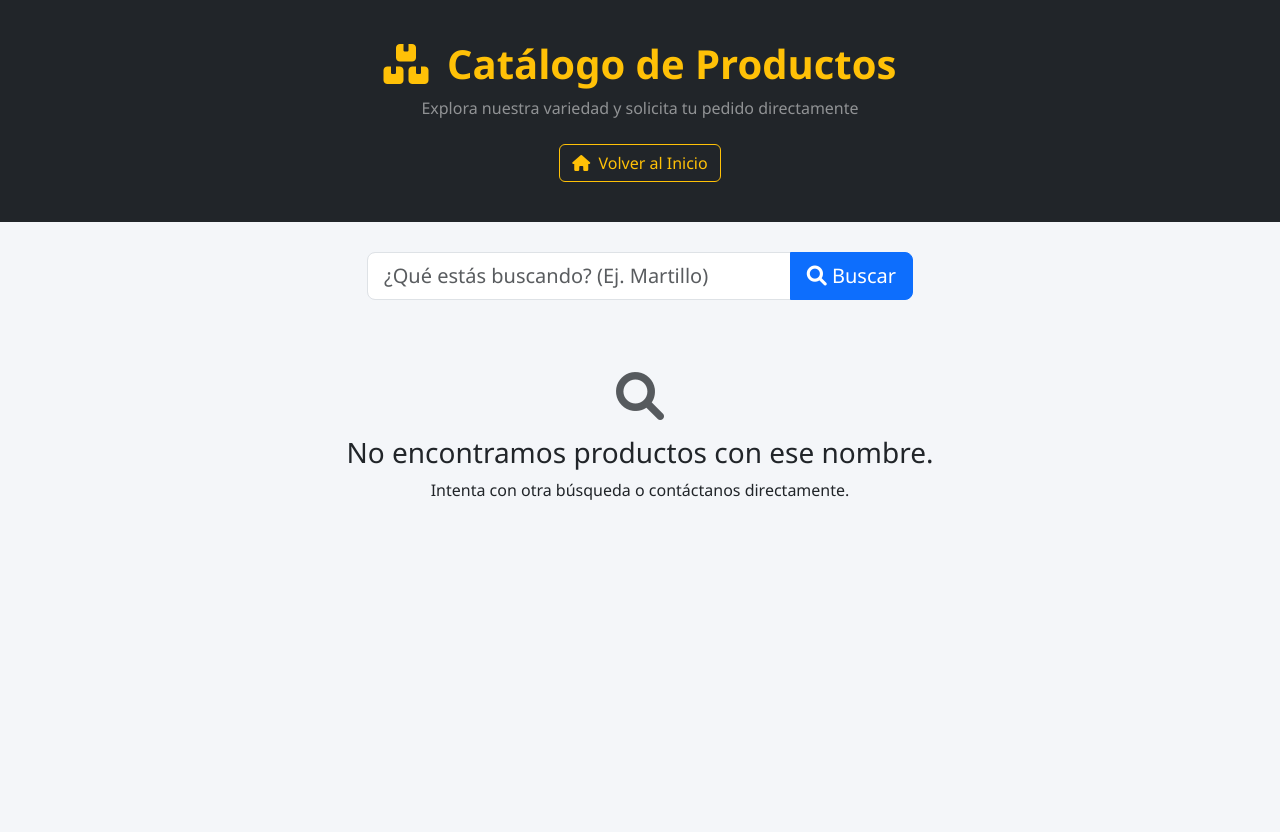
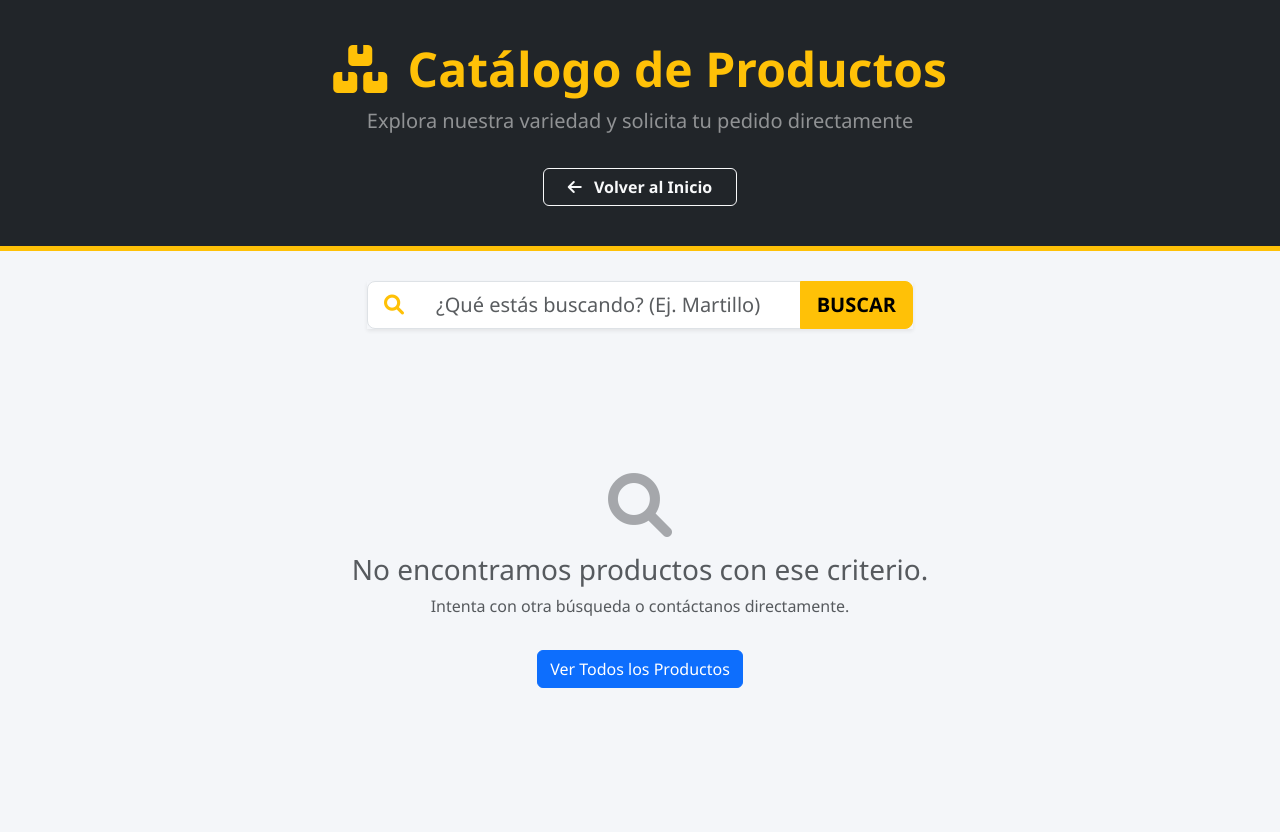
Before and after one commit to Andrevalqui/mi-ferreteria, a Django app: template inventario/templates/inventario/catalogo.html in a window 1280 px wide. Before the commit the page ends 500 px from the top, so only its background shows below. Run offline with Django 5.2, Linux system fonts and the light colour scheme; the template is opened without the code that fills it, so the values that code supplies are empty; parts of the project's set-up code (start-up, migrations or seed data) failed here and were passed over.

Commit message:
Update catalogo.html

```diff
--- a/inventario/templates/inventario/catalogo.html
+++ b/inventario/templates/inventario/catalogo.html
@@ -7,67 +7,79 @@
     <title>Catálogo de Productos | Ferretería Master</title>
     <link href="https://cdn.jsdelivr.net/npm/bootstrap@5.3.3/dist/css/bootstrap.min.css" rel="stylesheet">
     <link rel="stylesheet" href="https://cdnjs.cloudflare.com/ajax/libs/font-awesome/6.0.0-beta3/css/all.min.css">
+    <link href="https://fonts.googleapis.com/css2?family=Roboto+Condensed:wght@700&display=swap" rel="stylesheet">
     <style>
         body { background-color: #f4f6f9; font-family: 'Segoe UI', sans-serif; }
         .catalogo-header {
             background: #212529; color: #ffc107; padding: 40px 0; margin-bottom: 30px; text-align: center;
+            border-bottom: 5px solid #ffc107;
         }
         .product-card {
-            border: none; border-radius: 12px; transition: all 0.3s; background: white; overflow: hidden; height: 100%; box-shadow: 0 4px 10px rgba(0,0,0,0.05);
+            border: none; border-radius: 12px; transition: all 0.3s; background: white; overflow: hidden; height: 100%;
+            box-shadow: 0 4px 10px rgba(0,0,0,0.05); position: relative;
         }
-        .product-card:hover { transform: translateY(-5px); box-shadow: 0 10px 20px rgba(0,0,0,0.15); }
-        .card-img-top {
-            height: 200px; object-fit: contain; padding: 20px; background-color: #fff; border-bottom: 1px solid #eee;
+        .product-card:hover { transform: translateY(-5px); box-shadow: 0 15px 30px rgba(0,0,0,0.15); }
+        .card-img-placeholder {
+            height: 200px; display: flex; align-items: center; justify-content: center; background-color: #e9ecef; color: #adb5bd;
         }
-        .price-tag { font-size: 1.5rem; font-weight: bold; color: #212529; }
-        .stock-badge { position: absolute; top: 10px; right: 10px; background: rgba(0,0,0,0.6); color: white; padding: 5px 10px; border-radius: 20px; font-size: 0.8rem; }
+        .price-tag { font-size: 1.8rem; font-weight: bold; color: #212529; font-family: 'Roboto Condensed', sans-serif; }
+        .stock-badge {
+            position: absolute; top: 15px; right: 15px;
+            background: rgba(0,0,0,0.7); color: white; padding: 5px 12px; border-radius: 20px; font-weight: bold; font-size: 0.85rem;
+        }
     </style>
 </head>
 <body>
 
     <header class="catalogo-header">
         <div class="container">
-            <h1 class="fw-bold"><i class="fas fa-boxes me-2"></i> Catálogo de Productos</h1>
-            <p class="text-white-50">Explora nuestra variedad y solicita tu pedido directamente</p>
-            <a href="{% url 'inventario:portal' %}" class="btn btn-outline-warning mt-2">
-                <i class="fas fa-home me-1"></i> Volver al Inicio
+            <h1 class="fw-bold display-5"><i class="fas fa-boxes me-2"></i> Catálogo de Productos</h1>
+            <p class="text-white-50 fs-5">Explora nuestra variedad y solicita tu pedido directamente</p>
+            <a href="{% url 'inventario:portal' %}" class="btn btn-outline-light mt-3 px-4 fw-bold">
+                <i class="fas fa-arrow-left me-2"></i> Volver al Inicio
             </a>
         </div>
     </header>
 
     <div class="container mb-5">
         <!-- BUSCADOR -->
-        <div class="row justify-content-center mb-4">
-            <div class="col-md-6">
-                <form method="get" class="input-group input-group-lg">
-                    <input type="text" name="q" class="form-control" placeholder="¿Qué estás buscando? (Ej. Martillo)" value="{{ busqueda }}">
-                    <button class="btn btn-primary" type="submit"><i class="fas fa-search"></i> Buscar</button>
+        <div class="row justify-content-center mb-5">
+            <div class="col-md-8 col-lg-6">
+                <form method="get" class="input-group input-group-lg shadow-sm">
+                    <span class="input-group-text bg-white"><i class="fas fa-search text-warning"></i></span>
+                    <input type="text" name="q" class="form-control border-start-0" placeholder="¿Qué estás buscando? (Ej. Martillo)" value="{{ busqueda }}">
+                    <button class="btn btn-warning fw-bold" type="submit">BUSCAR</button>
                 </form>
+                {% if categoria_filtro %}
+                <div class="text-center mt-2">
+                    <span class="badge bg-secondary">Filtro activo: {{ categoria_filtro }} <a href="{% url 'inventario:catalogo' %}" class="text-white ms-2"><i class="fas fa-times"></i></a></span>
+                </div>
+                {% endif %}
             </div>
         </div>
 
         <!-- LISTA DE PRODUCTOS -->
         <div class="row g-4">
             {% for producto in productos %}
-            <div class="col-md-6 col-lg-3">
-                <div class="product-card position-relative">
+            <div class="col-md-6 col-lg-4 col-xl-3">
+                <div class="product-card">
                     <span class="stock-badge">
                         {% if producto.stock > 0 %}Stock: {{ producto.stock }}{% else %}Agotado{% endif %}
                     </span>
-                    <!-- Placeholder image porque no hay imágenes en el modelo todavía -->
-                    <div class="text-center bg-light py-5 text-muted">
+
+                    <div class="card-img-placeholder">
                         <i class="fas fa-tools fa-4x"></i>
                     </div>
 
-                    <div class="card-body text-center d-flex flex-column">
-                        <h5 class="card-title fw-bold text-dark">{{ producto.nombre }}</h5>
-                        <p class="card-text small text-muted">{{ producto.codigo_barras|default:"Cod: --" }}</p>
+                    <div class="card-body text-center d-flex flex-column p-4">
+                        <h5 class="card-title fw-bold text-dark mb-1">{{ producto.nombre }}</h5>
+                        <p class="card-text small text-muted mb-3">{{ producto.codigo_barras|default:"Cod: --" }}</p>
 
                         <div class="mt-auto">
                             <div class="price-tag mb-3">S/ {{ producto.precio|floatformat:2 }}</div>
                             <a href="https://wa.me/51997317288?text=Hola,%20me%20interesa%20el%20producto:%20{{ producto.nombre }}%20(Precio:%20S/%20{{ producto.precio }})"
                                target="_blank"
-                               class="btn btn-success w-100 fw-bold">
+                               class="btn btn-success w-100 fw-bold py-2 rounded-pill shadow-sm">
                                 <i class="fab fa-whatsapp me-2"></i> Pedir por WhatsApp
                             </a>
                         </div>
@@ -76,9 +88,12 @@
             </div>
             {% empty %}
             <div class="col-12 text-center py-5">
-                <i class="fas fa-search fa-3x text-muted mb-3"></i>
-                <h3>No encontramos productos con ese nombre.</h3>
-                <p>Intenta con otra búsqueda o contáctanos directamente.</p>
+                <div class="py-5">
+                    <i class="fas fa-search fa-4x text-muted mb-3 opacity-50"></i>
+                    <h3 class="text-muted">No encontramos productos con ese criterio.</h3>
+                    <p class="text-muted">Intenta con otra búsqueda o contáctanos directamente.</p>
+                    <a href="{% url 'inventario:catalogo' %}" class="btn btn-primary mt-3">Ver Todos los Productos</a>
+                </div>
             </div>
             {% endfor %}
         </div>
```
